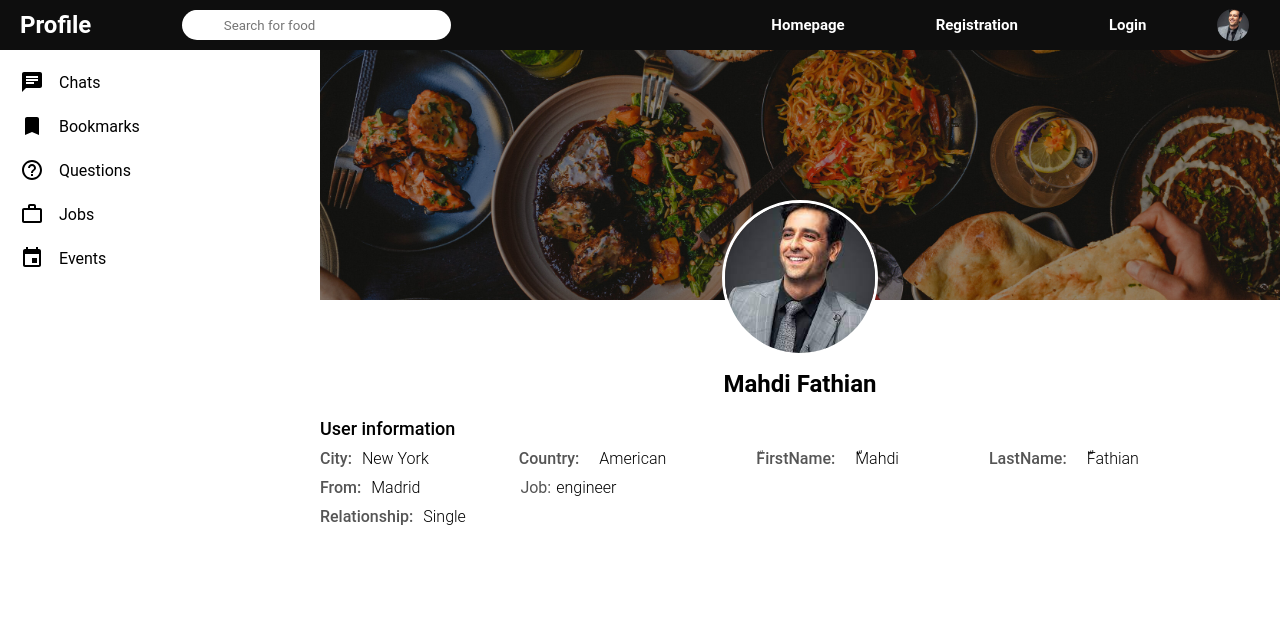
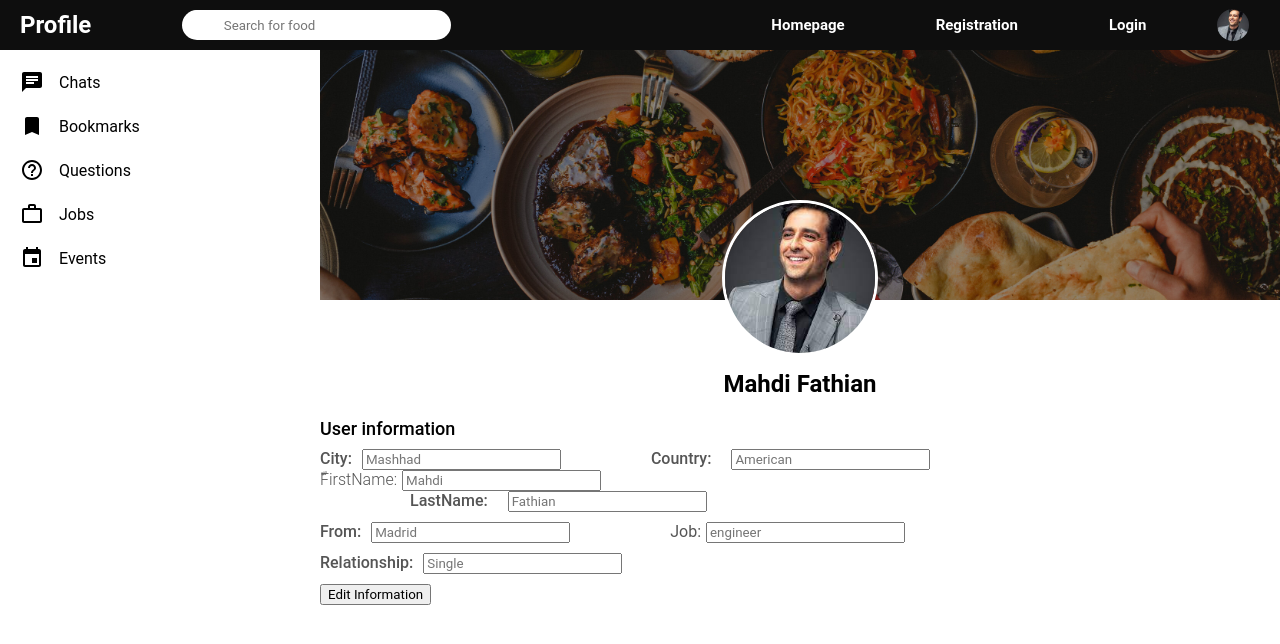
Before and after one commit to mafhoot/Clone-Shaftaloo, a React (Create React App) app in the folder my-app/: page / in a window 1280 px wide. Shown: the top 644 px of the page. Built offline with nearby package versions, Linux system fonts and the light colour scheme; a web font is replaced by a local one.

Commit message:
edit form

```diff
--- a/my-app/src/components/rightbar/Rightbar.jsx
+++ b/my-app/src/components/rightbar/Rightbar.jsx
@@ -1,8 +1,17 @@
 import "./rightbar.css";
 // import { Users } from "../../dummyData";
 // import Online from "../online/Online";
+// import React, { useState ,useEffect} from "react";
+
+
+
+
 
 export default function Rightbar({ profile }) {
+  // const [email, setEmail] = useState('')
+  // const [pass, setPass] = useState('')
+  // const [loginFlag,setLogin] = useState ("")
+
   const HomeRightbar = () => {
     return (
       <>
@@ -30,24 +39,95 @@ export default function Rightbar({ profile }) {
         <div className="rightbarInfo">
           <div className="rightbarInfoItem">
             <span className="rightbarInfoKey">City:</span>
-            <span className="rightbarInfoValue">New York</span>
+            <span className="rightbarInfoValue">
+              <input name="city" placeholder="Mashhad" />
+            </span>
+
+
             <span className="rightbarInfoValue2">Country:</span>
-            <span className="rightbarInfoValue" style={{paddingRight:0}}>American</span>
-            <span className="rightbarInfoValue2">ّFirstName:</span>
-            <span className="rightbarInfoValue"  style={{paddingRight:0}}>ّMahdi</span>
+            <span className="rightbarInfoValue" style={{paddingRight:0}}>
+              <input name="firstname" placeholder="American" />
+            </span>
+
+            <br></br>
+
+            <span className="rightbarInfoValue2_2">ّFirstName:</span>
+            <span className="rightbarInfoValue"  style={{paddingRight:0}}>
+              <input name="firstname" placeholder="Mahdi" className="firstname" />
+            </span>
+
+            <br></br>
+
+
             <span className="rightbarInfoValue2">LastName:</span>
-            <span className="rightbarInfoValue"  style={{ paddingRight:0}}>ّFathian</span>
+            <span className="rightbarInfoValue"  style={{ paddingRight:0}}>
+              <input name="lastname" placeholder="Fathian" />
+            </span>
+
+
+
+{/*
+            <form className="edit_profile" >
+                <label htmlFor="email">E-Mail</label>
+                <input value="text" type="text" placeholder="Example@gmail.com" id="email" name="email" />
+                <label htmlFor="password">Password</label>
+                <input value="password"  type="text" placeholder="********" id="password" name="password" />
+                <button type="submit" >Log In</button>
+            </form> */}
+
+
+
+
+            {/* <form>
+                  <label>
+                    <p>FirstName</p>
+                    <input name="firstname" />
+                  </label>
+
+                  <label>
+                    <p>LastName</p>
+                    <input name="lastname" />
+                  </label>
+                  <br></br>
+                  <button type="submit" className="submit">Submit</button>
+            </form> */}
+
+
+
+
           </div>
           <div className="rightbarInfoItem">
             <span className="rightbarInfoKey">From:</span>
-            <span className="rightbarInfoValue">Madrid</span>
+            <span className="rightbarInfoValue">
+              <input name="from" placeholder="Madrid" />
+            </span>
+
+
             <span className="rightbarInfoKey2">Job:</span>
-            <span className="rightbarInfoValue">engineer</span>
+            <span className="rightbarInfoValue">
+              <input name="job" placeholder="engineer" />
+            </span>
+            {/* <label>
+                  <p>FirstName</p>
+                  <input name="firstname" />
+            </label>
+
+            <label>
+                  <p>LastName</p>
+                  <input name="lastname" />
+            </label> */}
+
+
+
           </div>
           <div className="rightbarInfoItem">
             <span className="rightbarInfoKey">Relationship:</span>
-            <span className="rightbarInfoValue">Single</span>
+            <span className="rightbarInfoValue">
+              <input name="Relation" placeholder="Single" />
+            </span>
           </div>
+
+          <button type="submit" className="submit">Edit Information</button>
         </div>
         {/* <h4 className="rightbarTitle">User friends</h4>
         <div className="rightbarFollowings">
--- a/my-app/src/components/rightbar/rightbar.css
+++ b/my-app/src/components/rightbar/rightbar.css
@@ -103,3 +103,38 @@
   margin-left: 100px;
   color: #555;
 }
+
+
+
+
+
+.firstname
+{
+  margin-right: 0px;
+  margin-left: 0px;
+  /* padding-left:30px ;
+  padding-right:40px ; */
+
+
+}
+
+
+
+
+
+
+
+
+
+
+
+
+.rightbarInfoValue2_2
+{
+  font-weight: 300;
+  margin-left: 0px;
+  color: #555;
+
+
+
+}
```
